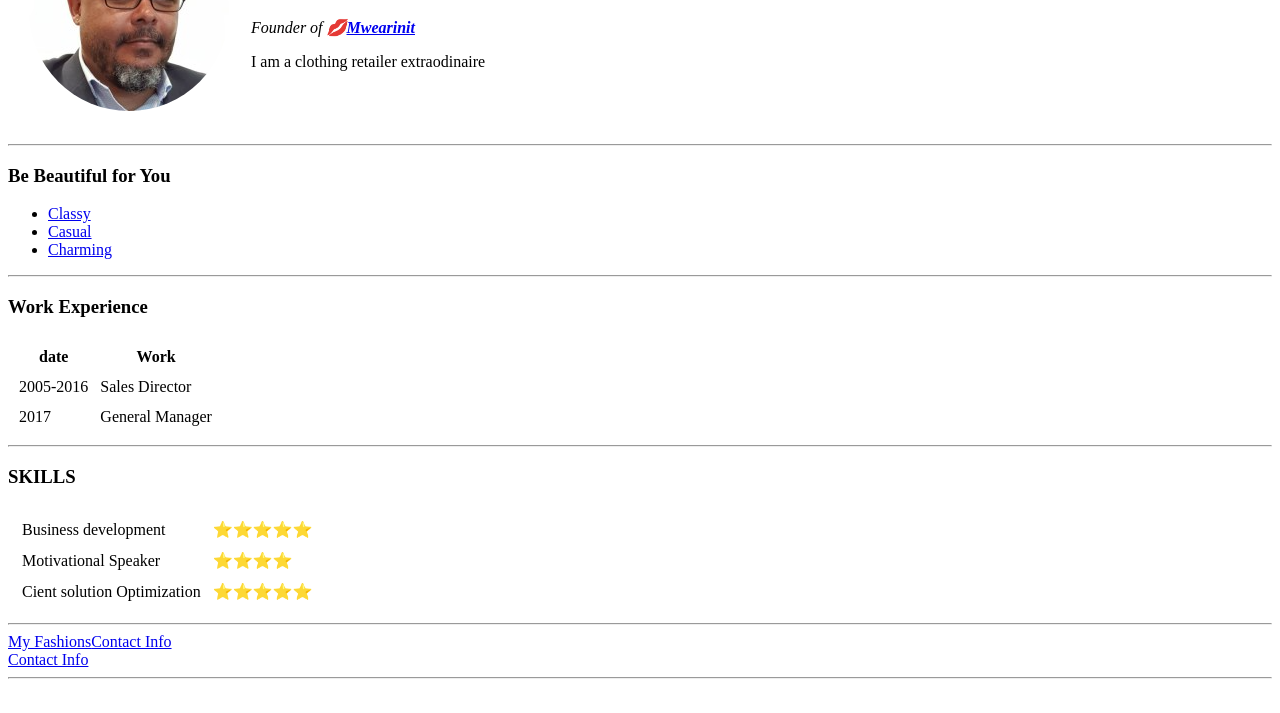
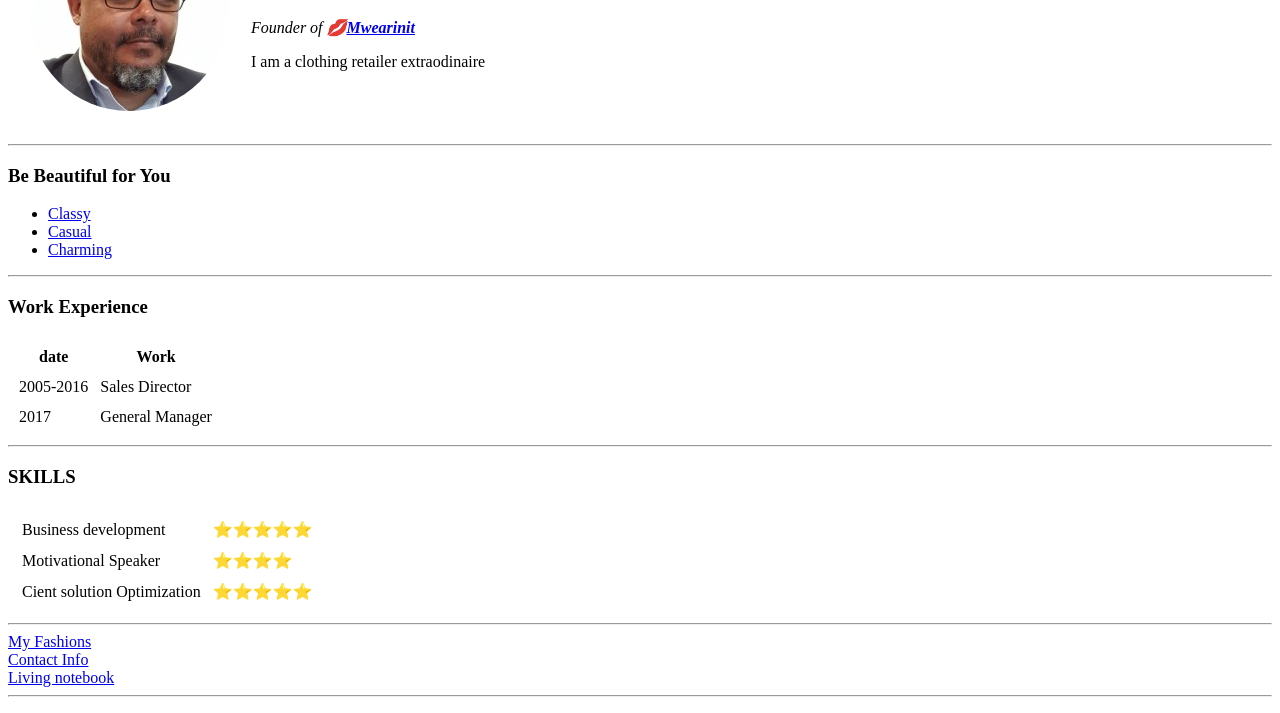
Before and after one commit to mike1major/mmcv, a plain HTML site: page index.html in a window 1280 px wide. Shown: the part 118-831 px from the top of the page. Drawn offline with Linux system fonts and the light colour scheme.

Commit message:
Add files via upload

```diff
--- a/index.html
+++ b/index.html
@@ -77,9 +77,9 @@
 
         <hr>
 
-        <a href="fashions.html">My Fashions</a>
+        <a href="fashions.html">My Fashions</a><br>
         <a href="Contact.html">Contact Info</a><br>
-        <a href="Desktop.html">Contact Info</a>
+        <a href="Desktop.html">Living notebook</a>
 <hr>
 </body>
 
```
